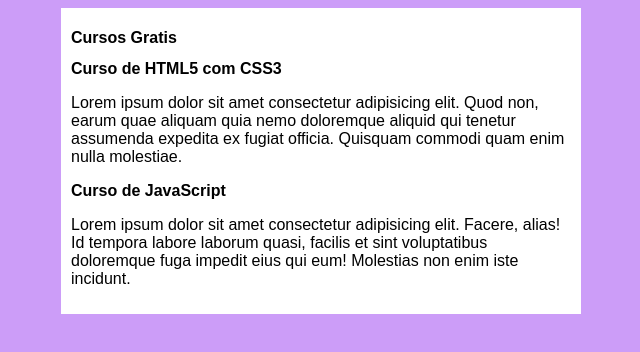
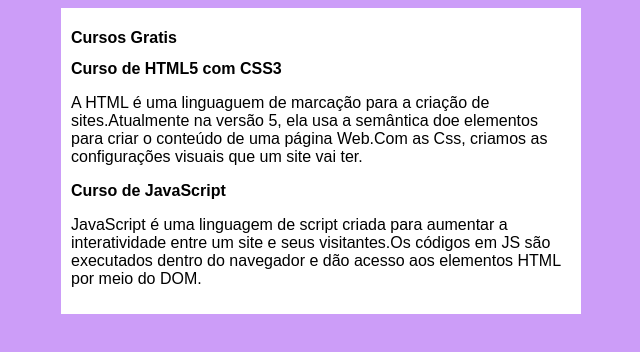
Before and after one commit to andre3bpm/Projeto-Site, a plain HTML site: page index.html in a window 1280 px wide. Shown: the whole page, without its empty margins (319-959 px from the left). Drawn offline with Linux system fonts and the light colour scheme.

Commit message:
Alteração de texto

```diff
--- a/index.html
+++ b/index.html
@@ -16,11 +16,11 @@
         </header>
         <article>
             <h2>Curso de HTML5 com CSS3</h2>
-            <p>Lorem ipsum dolor sit amet consectetur adipisicing elit. Quod non, earum quae aliquam quia nemo doloremque aliquid qui tenetur assumenda expedita ex fugiat officia. Quisquam commodi quam enim nulla molestiae.</p>
+            <p>A HTML é uma linguaguem de marcação para a criação de sites.Atualmente na versão 5, ela usa a semântica doe elementos para criar o conteúdo de uma página Web.Com as Css, criamos as configurações visuais que um site vai ter.</p>
         </article>
         <article>
             <h2>Curso de JavaScript</h2>
-            <p>Lorem ipsum dolor sit amet consectetur adipisicing elit. Facere, alias! Id tempora labore laborum quasi, facilis et sint voluptatibus doloremque fuga impedit eius qui eum! Molestias non enim iste incidunt.</p>
+            <p>JavaScript é uma linguagem de script criada para aumentar a interatividade entre um site e seus visitantes.Os códigos em JS são executados dentro do navegador e dão acesso aos elementos HTML por meio do DOM.</p>
         </article>
     </main>
 </body>
```
